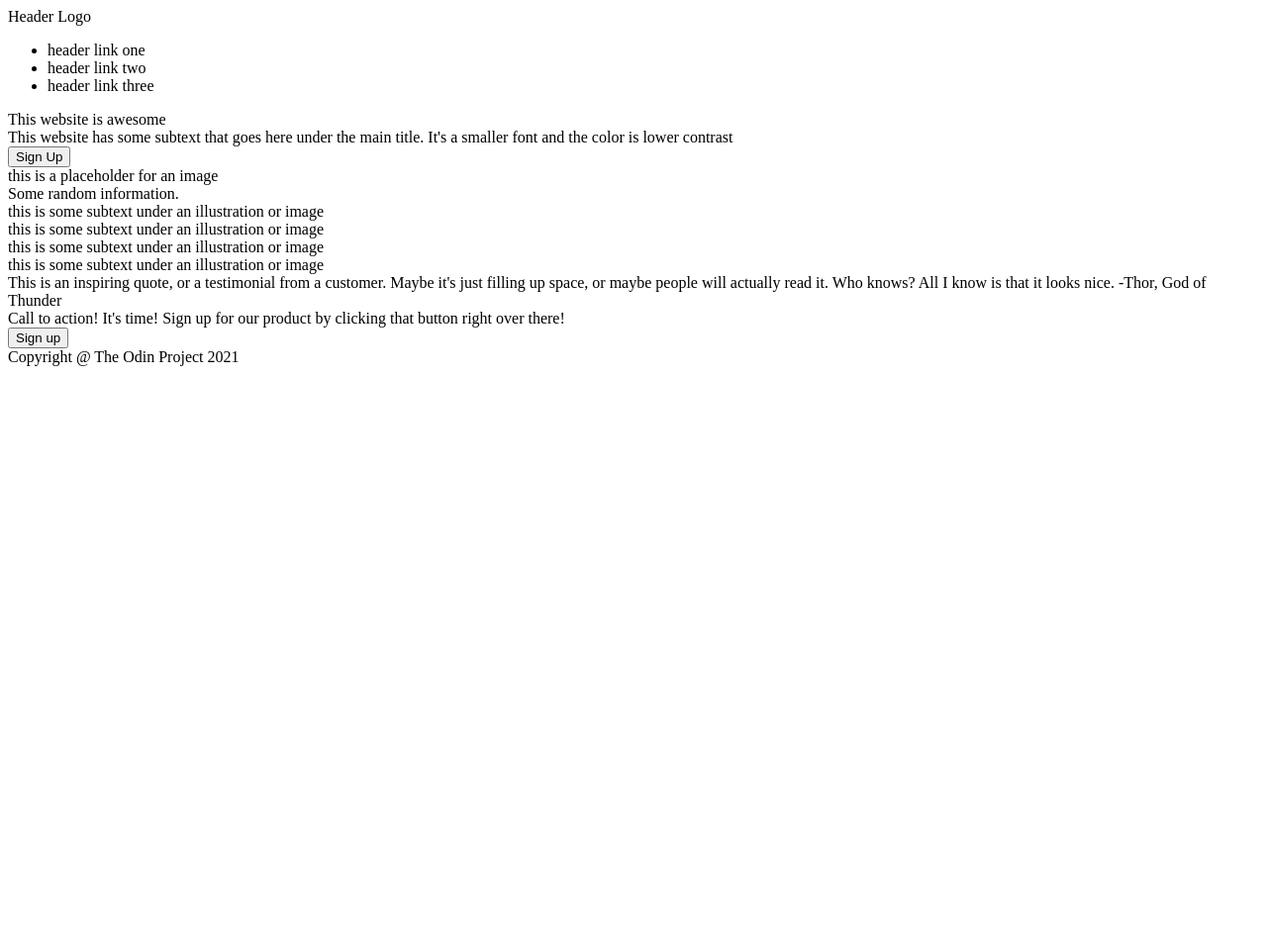
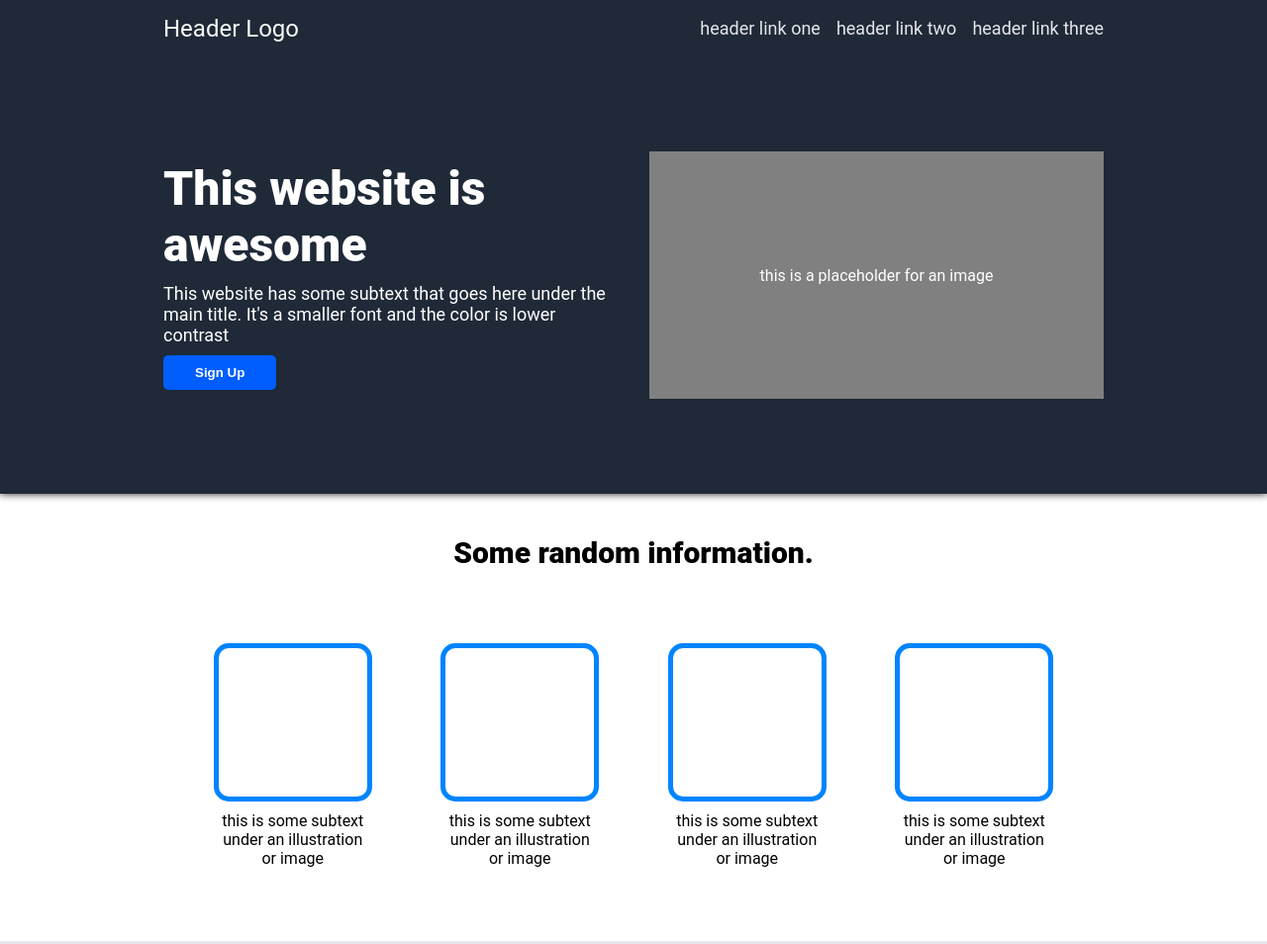
Before and after one commit to tranandrew21/odin-landing-page, a plain HTML site: page index.html in a window 1280 px wide. Shown: the top 954 px of the page at 99% size. Before the commit the page ends 800 px from the top, so only its background shows below. Drawn offline with Linux system fonts and the light colour scheme.

Commit message:
added correct rel to html

```diff
--- a/index.html
+++ b/index.html
@@ -2,7 +2,7 @@
 <html lang="en">
     <head>
         <meta charset="UTF-8">
-        <link rel="style" href="/src/style.css">
+        <link rel="stylesheet" href="/src/style.css">
         <title>Landing Page</title>
     </head>
     <body>
```
